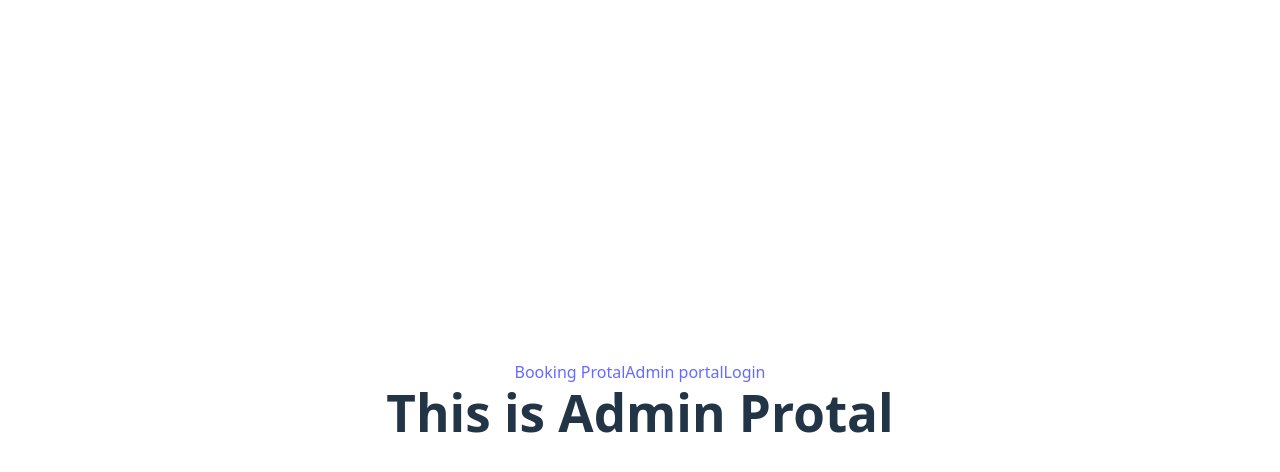
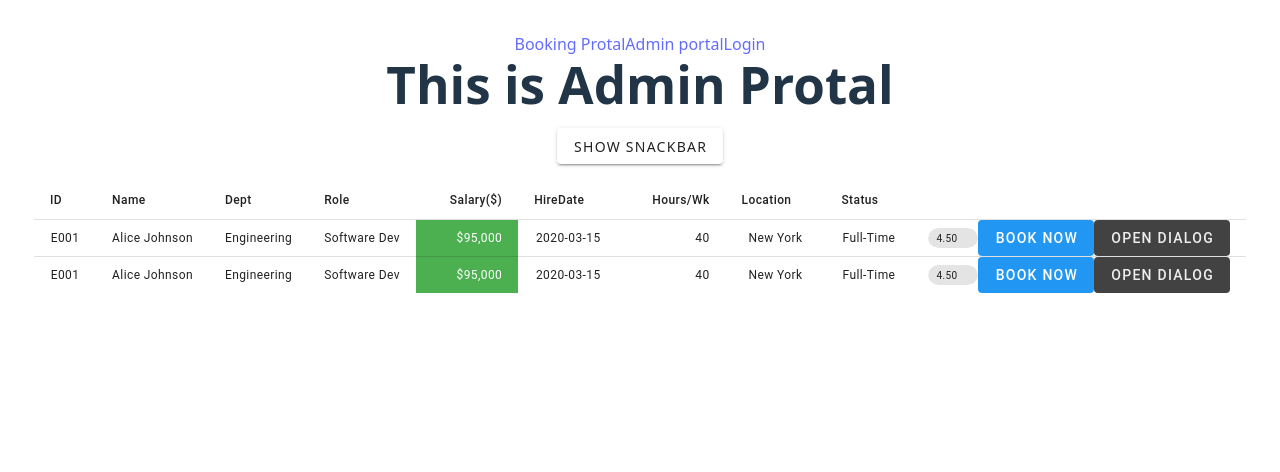
Before and after one commit to ShanGemunu/poya-day-booking-system, a Vue app in the folder frontend/: page /admin in a window 1280 px wide. Shown: the top 472 px of the page. Built offline with nearby package versions, Linux system fonts and the light colour scheme.

Commit message:
implement components for booking, poya day views

```diff
--- a/frontend/src/Views/AdminPortal.vue
+++ b/frontend/src/Views/AdminPortal.vue
@@ -1,6 +1,10 @@
 <script setup>
+import PendingBookingTable from '../components/PendingBookingTable.vue'
+
 </script>
 
 <template>
   <h1>This is Admin Protal</h1>
+  <PendingBookingTable />
+
 </template>
--- /dev/null
+++ b/frontend/src/components/PendingBookingTable.vue
@@ -0,0 +1,119 @@
+<script setup>
+import { ref, onMounted } from 'vue';
+
+// Reactive state for snackbar visibility
+const snackbar = ref(false);
+const isActive = ref(false);
+
+// Show snackbar function
+function showSnackbar() {
+  snackbar.value = true;
+}
+
+function test(){
+    isActive.value = false
+    showSnackbar()
+}
+
+const headers = [
+    { title: 'ID', key: 'id', align: 'start' },
+    { title: 'Name', key: 'name' },
+    { title: 'Dept', key: 'department' },
+    { title: 'Role', key: 'role' },
+    { title: 'Salary($)', key: 'salary', align: 'end' },
+    { title: 'HireDate', key: 'hireDate' },
+    { title: 'Hours/Wk', key: 'hoursPerWeek', align: 'end' },
+    { title: 'Location', key: 'location' },
+    { title: 'Status', key: 'status' },
+    { title: '', key: 'score', align: 'end' },
+]
+const employees = [
+    {
+        id: 'E001',
+        name: 'Alice Johnson',
+        department: 'Engineering',
+        role: 'Software Dev',
+        salary: 95000,
+        hireDate: '2020-03-15',
+        hoursPerWeek: 40,
+        location: 'New York',
+        status: 'Full-Time',
+        score: 4.5,
+    },
+    {
+        id: 'E001',
+        name: 'Alice Johnson',
+        department: 'Engineering',
+        role: 'Software Dev',
+        salary: 95000,
+        hireDate: '2020-03-15',
+        hoursPerWeek: 40,
+        location: 'New York',
+        status: 'Full-Time',
+        score: 4.5,
+    },
+]
+
+const clickFunc = (itemScore) => alert(itemScore)
+
+</script>
+
+
+<template>
+    <v-container>
+    <!-- Trigger Button -->
+    <v-btn @click="showSnackbar">Show snackbar</v-btn>
+
+    <!-- Snackbar Alert -->
+    <v-snackbar v-model="snackbar" :timeout="3000" color="red" location="top">
+      ✅ Your name
+    </v-snackbar>
+  </v-container>
+    <v-data-table :headers="headers" :items="employees" class="text-caption" density="compact" item-value="name"
+        hide-default-footer hover>
+        <template v-slot:item="{ item }">
+            <tr class="text-no-wrap">
+                <td>{{ item.id }}</td>
+                <td>{{ item.name }}</td>
+                <td>{{ item.department }}</td>
+                <td>{{ item.role }}</td>
+                <td :class="{
+                    'text-end': true,
+                    'bg-success': item.salary > 80000,
+                    'bg-warning': item.salary > 70000 && item.salary <= 80000,
+                    'bg-error': item.salary <= 70000
+                }" v-text="`$${item.salary.toLocaleString()}`"></td>
+                <td>{{ item.hireDate }}</td>
+                <td class="text-end">{{ item.hoursPerWeek }}</td>
+                <td>{{ item.location }}</td>
+                <td>{{ item.status }}</td>
+                <td class="text-end">
+                    <v-chip :text="item.score.toFixed(2)" append-icon="mdi-open-in-new" size="x-small"></v-chip>
+                    <v-btn class="flex-grow-1" color="blue" text="Book Now" variant="flat"
+                        @click="clickFunc(item.score)"></v-btn>
+                    <v-dialog v-model="isActive" max-width="500" >
+                        <template v-slot:activator="{ props: activatorProps }">
+                            <v-btn v-bind="activatorProps" color="surface-variant" text="Open Dialog"
+                                variant="flat"></v-btn>
+                        </template>
+
+                        <template v-slot:default="{ isActive }">
+                            <v-card title="Dialog">
+                                <v-card-text>
+                                    {{ item.name }}
+                                </v-card-text>
+
+                                <v-card-actions>
+                                    <v-spacer></v-spacer>
+
+                                    <v-btn text="Yes" @click="test"></v-btn>
+                                    <v-btn text="No" @click="test"></v-btn>
+                                </v-card-actions>
+                            </v-card>
+                        </template>
+                    </v-dialog>
+                </td>
+            </tr>
+        </template>
+    </v-data-table>
+</template>
--- a/frontend/src/style.css
+++ b/frontend/src/style.css
@@ -27,7 +27,7 @@ body {
   display: flex;
   place-items: center;
   min-width: 320px;
-  min-height: 100vh;
+  min-height: 0vh;
 }
 
 h1 {
```
Also changed, not shown: frontend/src/components/SnackBar.vue (added, +37 -0 lines), 1 other file (tests, documents, lock files or other folders).
